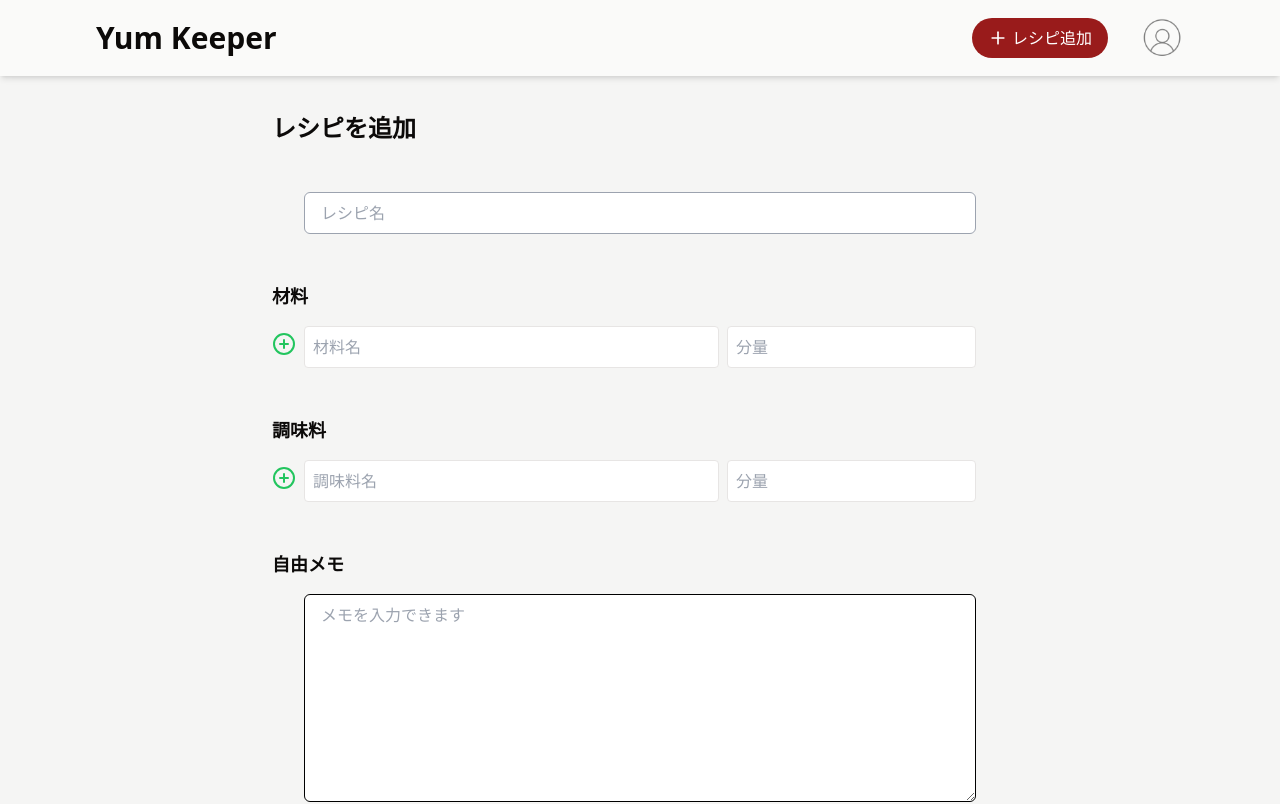
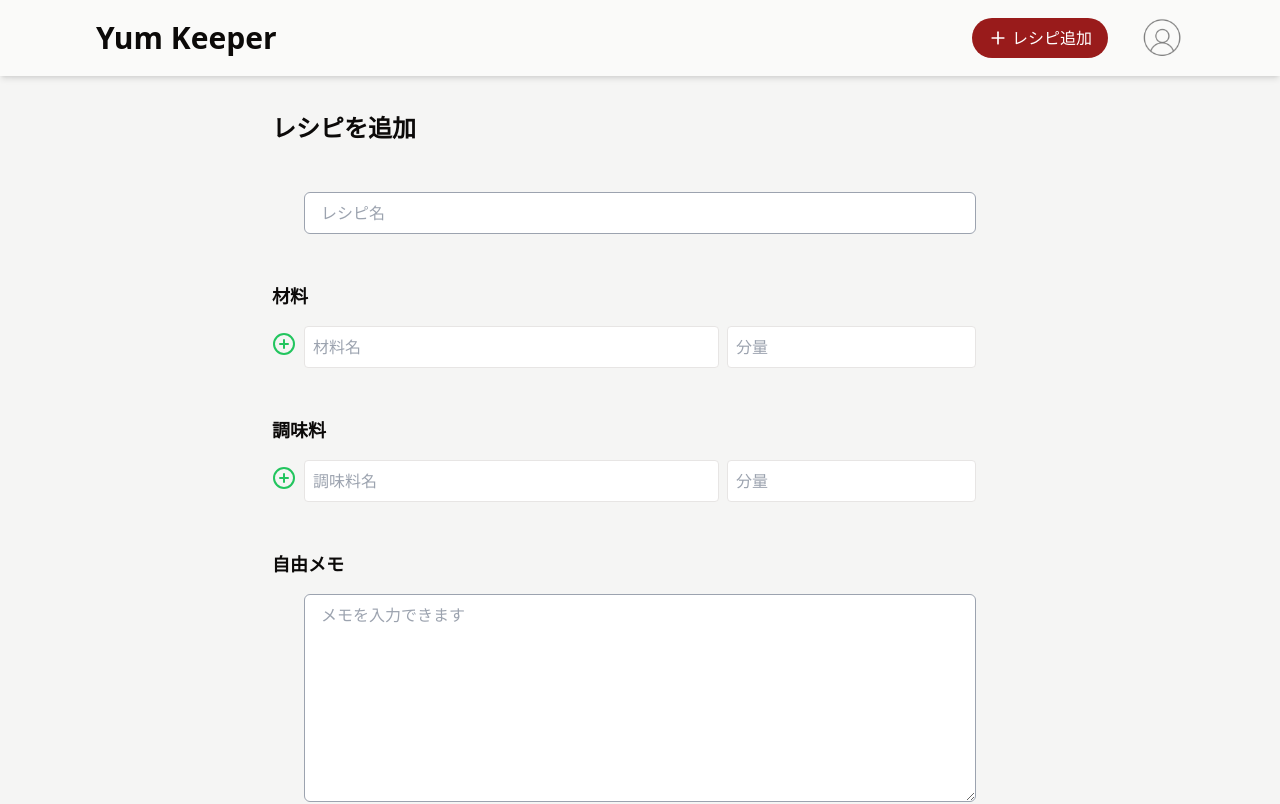
Before and after one commit to y4tk8/yumkeeper_frontend, a Next.js app: page /recipes/new in a window 1280 px wide. Shown: the top 804 px of the page. Built offline with nearby package versions, Linux system fonts and the light colour scheme; no server answers; sample sign-in values are in the browser's storage.

Commit message:
fix: textareaの枠線を黒 -> グレーに変更 #149

```diff
--- a/src/app/recipes/[recipeId]/edit/page.tsx
+++ b/src/app/recipes/[recipeId]/edit/page.tsx
@@ -235,7 +235,7 @@ export default function RecipeEditPage() {
             placeholder="メモを入力できます"
             value={notes}
             onChange={(e) => setNotes(e.target.value)}
-            className="w-full mx-auto h-52 rounded-md border border-black px-4 py-2"
+            className="w-full mx-auto h-52 rounded-md border border-gray-400 px-4 py-2"
           />
         </div>
       </section>
--- a/src/app/recipes/new/page.tsx
+++ b/src/app/recipes/new/page.tsx
@@ -158,7 +158,7 @@ export default function RecipeNewPage() {
             placeholder="メモを入力できます"
             value={notes}
             onChange={(e) => setNotes(e.target.value)}
-            className="w-full mx-auto h-52 rounded-md border border-black px-4 py-2"
+            className="w-full mx-auto h-52 rounded-md border border-gray-400 px-4 py-2"
           />
         </div>
       </section>
```
